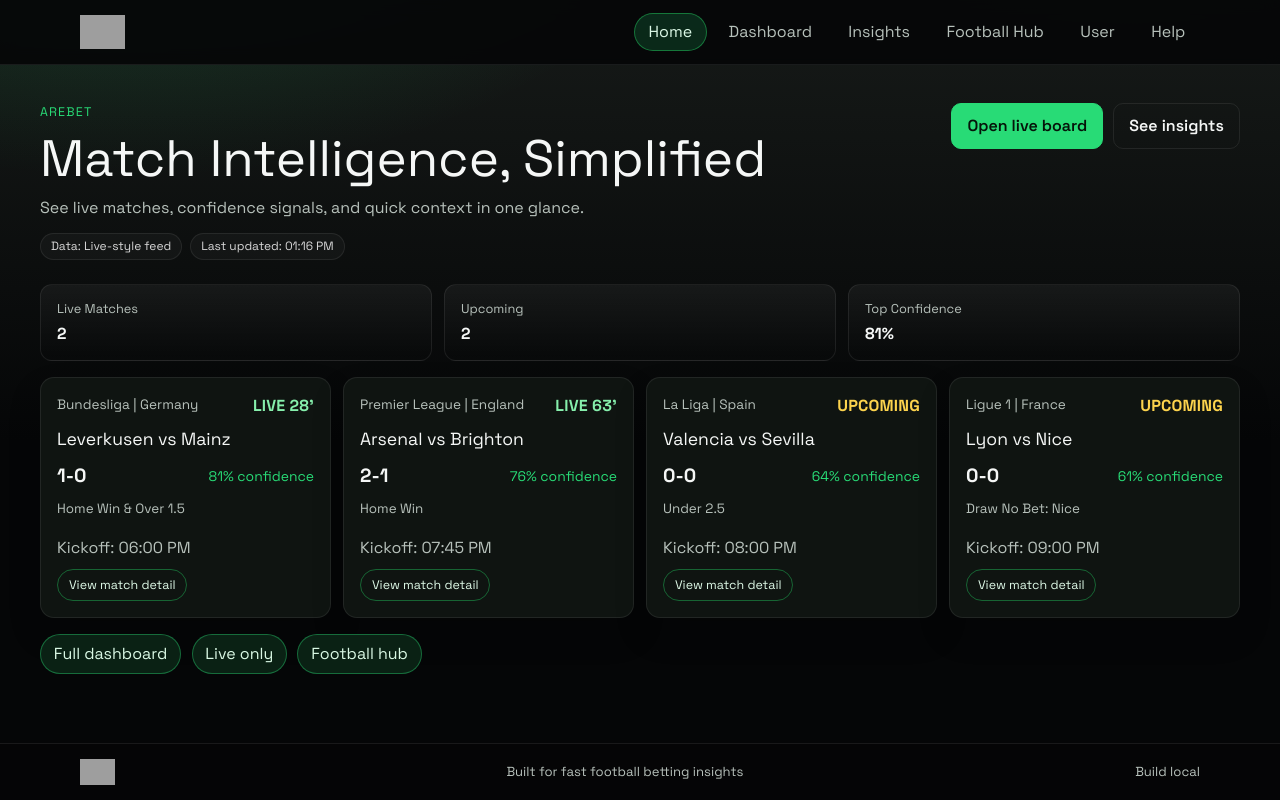
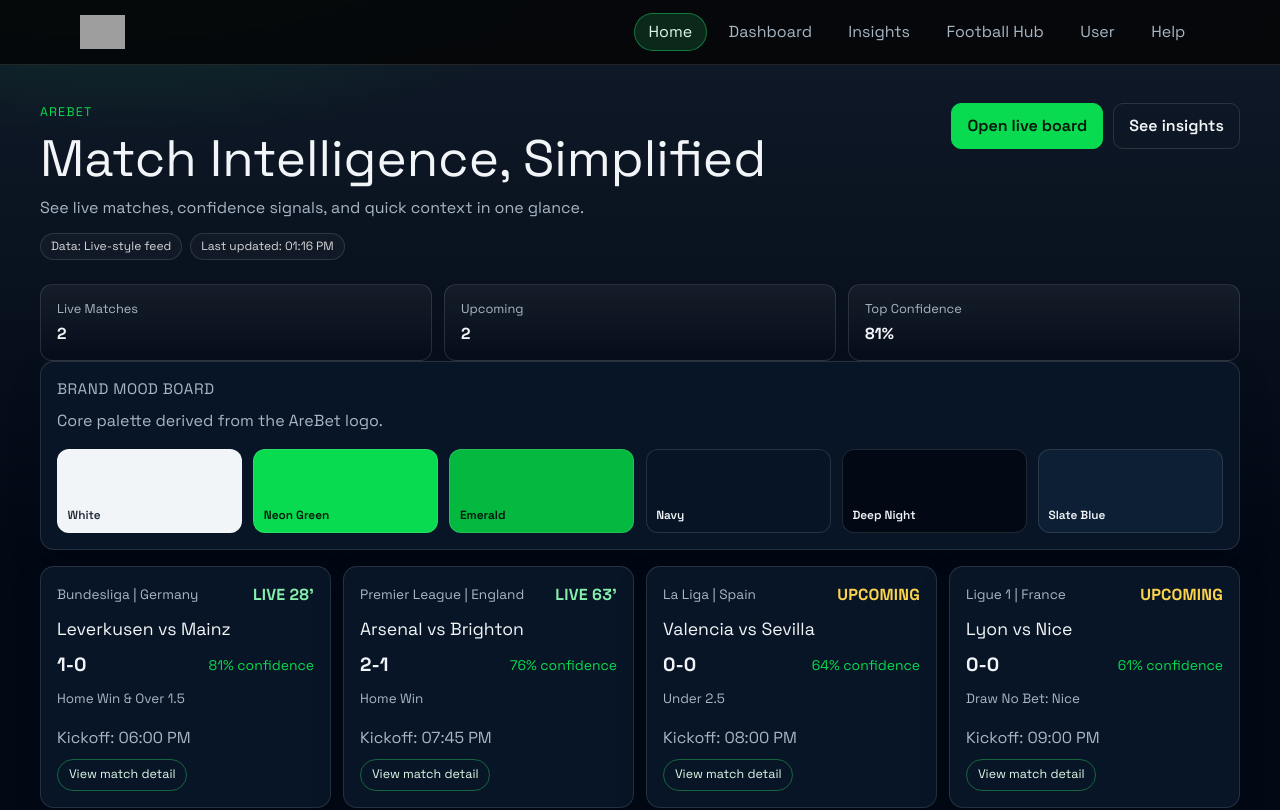
Before and after one commit to DevBw/AreBet, a Next.js app: page / in a window 1280 px wide. Shown: the top 810 px of the page. Built offline with nearby package versions, Linux system fonts and the light colour scheme; grey boxes are pictures that could not be loaded.

Commit message:
Apply logo-based color mood board and theme

```diff
--- a/app/globals.css
+++ b/app/globals.css
@@ -2,15 +2,22 @@
 @import "tailwindcss";
 
 :root {
-  --ab-green: #28db76;
-  --ab-green-dark: #1ba85b;
-  --ab-black: #050607;
-  --ab-panel: #0f1411;
-  --ab-panel-soft: #131a16;
-  --ab-text: #f5f7f6;
-  --ab-muted: #b7c1bb;
-  --ab-border: rgba(255, 255, 255, 0.08);
-  --ab-glow: rgba(40, 219, 118, 0.16);
+  --brand-white: #f2f5f7;
+  --brand-neon: #08db4f;
+  --brand-emerald: #04b840;
+  --brand-navy: #061426;
+  --brand-deep: #020915;
+  --brand-slate: #0c1f34;
+
+  --ab-green: var(--brand-neon);
+  --ab-green-dark: var(--brand-emerald);
+  --ab-black: var(--brand-deep);
+  --ab-panel: #081526;
+  --ab-panel-soft: #0d1c2d;
+  --ab-text: var(--brand-white);
+  --ab-muted: #a8b6c4;
+  --ab-border: rgba(255, 255, 255, 0.12);
+  --ab-glow: rgba(8, 219, 79, 0.2);
 }
 
 * {
@@ -27,9 +34,9 @@ body {
   font-family: "Space Grotesk", "Segoe UI", Helvetica, Arial, sans-serif;
   color: var(--ab-text);
   background:
-    radial-gradient(900px 520px at 10% -20%, rgba(40, 219, 118, 0.22), transparent 65%),
-    radial-gradient(700px 480px at 88% -30%, rgba(40, 219, 118, 0.14), transparent 65%),
-    linear-gradient(180deg, rgba(10, 14, 12, 0.95), rgba(5, 6, 7, 1) 55%);
+    radial-gradient(900px 520px at 10% -20%, rgba(8, 219, 79, 0.24), transparent 65%),
+    radial-gradient(700px 480px at 88% -30%, rgba(4, 184, 64, 0.16), transparent 65%),
+    linear-gradient(180deg, rgba(7, 17, 32, 0.96), rgba(2, 9, 21, 1) 55%);
 }
 
 a {
@@ -286,6 +293,54 @@ a {
   display: grid;
   grid-template-columns: repeat(auto-fit, minmax(250px, 1fr));
   gap: 0.75rem;
+}
+
+.mood-grid {
+  margin-top: 1rem;
+  display: grid;
+  grid-template-columns: repeat(auto-fit, minmax(150px, 1fr));
+  gap: 0.7rem;
+}
+
+.mood-swatch {
+  border-radius: 12px;
+  border: 1px solid var(--ab-border);
+  min-height: 84px;
+  display: flex;
+  align-items: flex-end;
+  padding: 0.55rem 0.6rem;
+  font-size: 0.74rem;
+  font-weight: 600;
+}
+
+.mood-swatch[data-tone="white"] {
+  background: var(--brand-white);
+  color: #1f2937;
+}
+
+.mood-swatch[data-tone="neon"] {
+  background: var(--brand-neon);
+  color: #04160a;
+}
+
+.mood-swatch[data-tone="emerald"] {
+  background: var(--brand-emerald);
+  color: #041109;
+}
+
+.mood-swatch[data-tone="navy"] {
+  background: var(--brand-navy);
+  color: var(--brand-white);
+}
+
+.mood-swatch[data-tone="deep"] {
+  background: var(--brand-deep);
+  color: var(--brand-white);
+}
+
+.mood-swatch[data-tone="slate"] {
+  background: var(--brand-slate);
+  color: var(--brand-white);
 }
 
 .widgets-section {
--- a/components/features/home-board.tsx
+++ b/components/features/home-board.tsx
@@ -91,6 +91,32 @@ export function HomeBoard() {
         </article>
       </section>
 
+      <section aria-label="Brand mood board">
+        <Card title="Brand Mood Board">
+          <p className="muted">Core palette derived from the AreBet logo.</p>
+          <div className="mood-grid">
+            <div className="mood-swatch" data-tone="white">
+              White
+            </div>
+            <div className="mood-swatch" data-tone="neon">
+              Neon Green
+            </div>
+            <div className="mood-swatch" data-tone="emerald">
+              Emerald
+            </div>
+            <div className="mood-swatch" data-tone="navy">
+              Navy
+            </div>
+            <div className="mood-swatch" data-tone="deep">
+              Deep Night
+            </div>
+            <div className="mood-swatch" data-tone="slate">
+              Slate Blue
+            </div>
+          </div>
+        </Card>
+      </section>
+
       <section className="cards-grid" aria-label="Top opportunities">
         {topPicks.map((match) => (
           <Card className="match-card" key={match.id}>
```
